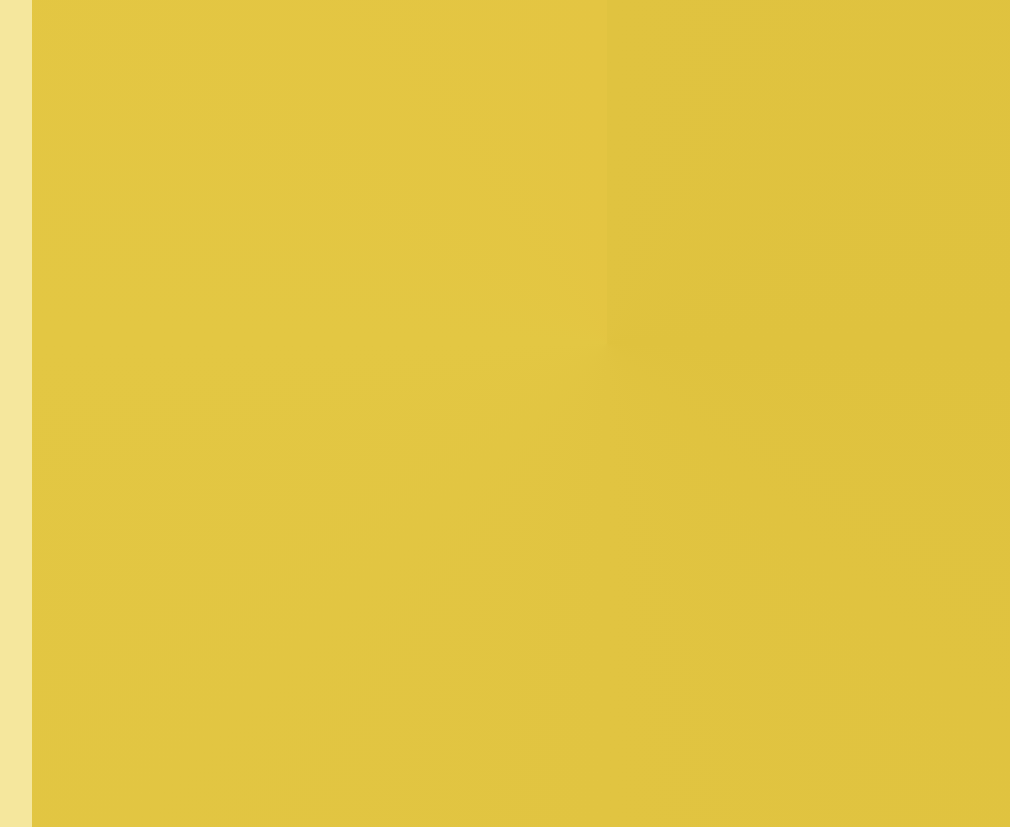
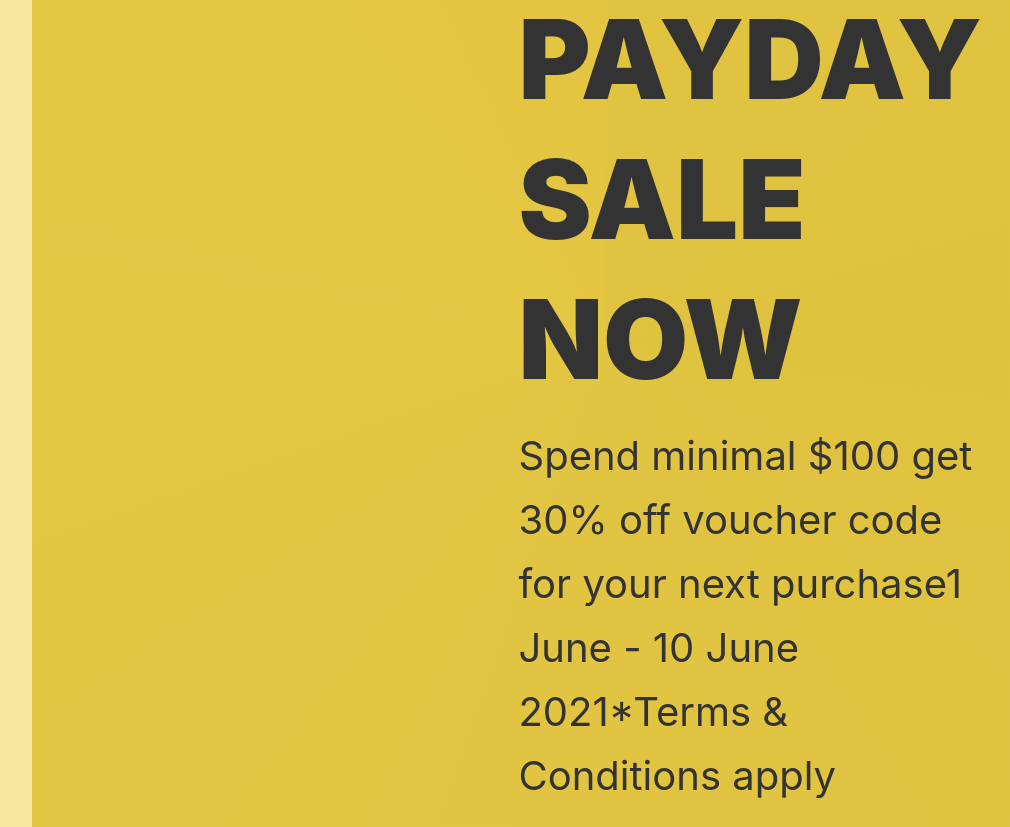
Before and after one commit to MengLee9x/shopping-website-ui, a React (Create React App) app: page / in a window 1280 px wide. Shown: the part 1440-2267 px from the top of the page, without its empty margins (98-1108 px from the left). Built offline with nearby package versions, Linux system fonts and the light colour scheme.

Commit message:
update UI

```diff
--- a/src/App.js
+++ b/src/App.js
@@ -14,7 +14,6 @@ function App() {
     <StyledContainer>
       <Typography />
       <Router>
-
         <Routes>
           <Route path="/" element={<HomePage />} />
         </Routes>
--- a/src/components/SaleAdvertisement.js
+++ b/src/components/SaleAdvertisement.js
@@ -4,9 +4,25 @@ const StyledWrapper = styled.div`
     display: flex;
     background: conic-gradient(#E0C340, #DFC23E, #E1C441, #E3C743, #E4C542);
     height: 968px;
+    font-size: 40px;
 
     .image {
         width: 50%;
+    }
+    .notification {
+        width: 50%;
+        padding: 130px 200px 70px 155px;
+
+        .sale-banner-text {
+            display: flex;
+            flex-direction: column;
+            font-weight: 900;
+            font-size: 110px;
+            word-spacing: 100vw;
+            margin-bottom: 15px;
+            line-height: 140px;
+            z-index: 10;
+        }
     }
 `
 
@@ -16,7 +32,21 @@ const SaleAdvertisement = () => {
         <StyledWrapper>
             <div className="image">Hello</div>
             <div className="notification">
-                content
+                <div className="sale-banner-text">
+                    <div>PAYDAY</div>
+                    <div>
+                        SALE NOW
+                    </div>
+                </div>
+                <div className="notification-content">
+                    Spend minimal $100 get 30% off
+                    voucher code for your next purchase
+                    <span>1 June - 10 June 2021</span>
+                    *Terms & Conditions apply
+                </div>
+                <div className="">
+
+                </div>
             </div>
         </StyledWrapper>
     )
```
